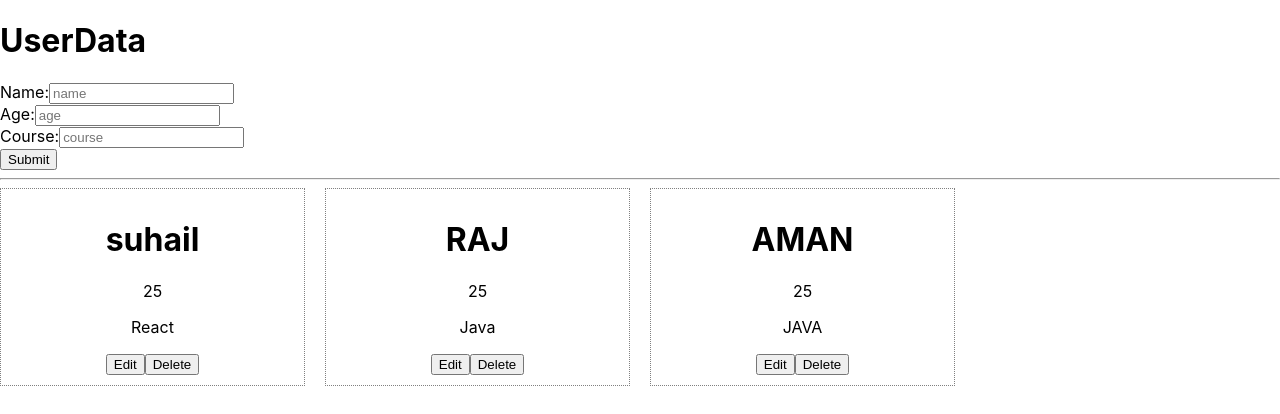
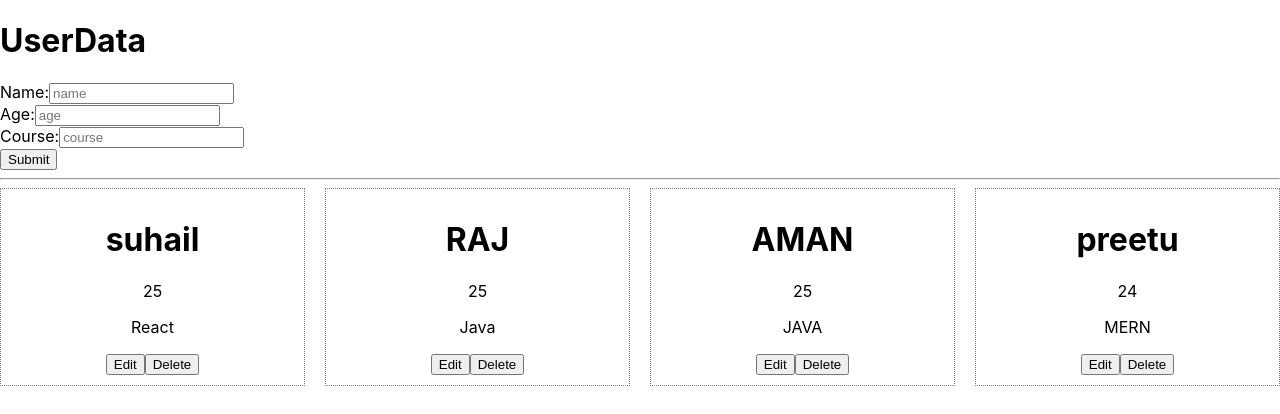
Before and after one commit to suhail3535/InterviewPractice, a React (Create React App) app in the folder practiceforinterview/: page / in a window 1280 px wide. Shown: the top 414 px of the page. Built offline with nearby package versions, Linux system fonts and the light colour scheme; data requests are answered from the project's data file.

Commit message:
update crud

```diff
--- a/practiceforinterview/db.json
+++ b/practiceforinterview/db.json
@@ -17,6 +17,12 @@
       "age": "25",
       "course": "JAVA",
       "id": 5
+    },
+    {
+      "name": "preetu",
+      "age": "24",
+      "course": "MERN",
+      "id": 6
     }
   ]
 }
--- a/practiceforinterview/src/Component/PostData.jsx
+++ b/practiceforinterview/src/Component/PostData.jsx
@@ -57,7 +57,7 @@ const PostData = () => {
             console.log(error);
         }
     };
-
+//for UpdateData
     const handleUpdate = (id) => {
         const selectedItem = user.find((item) => item.id === id);
         setName(selectedItem.name);
```
